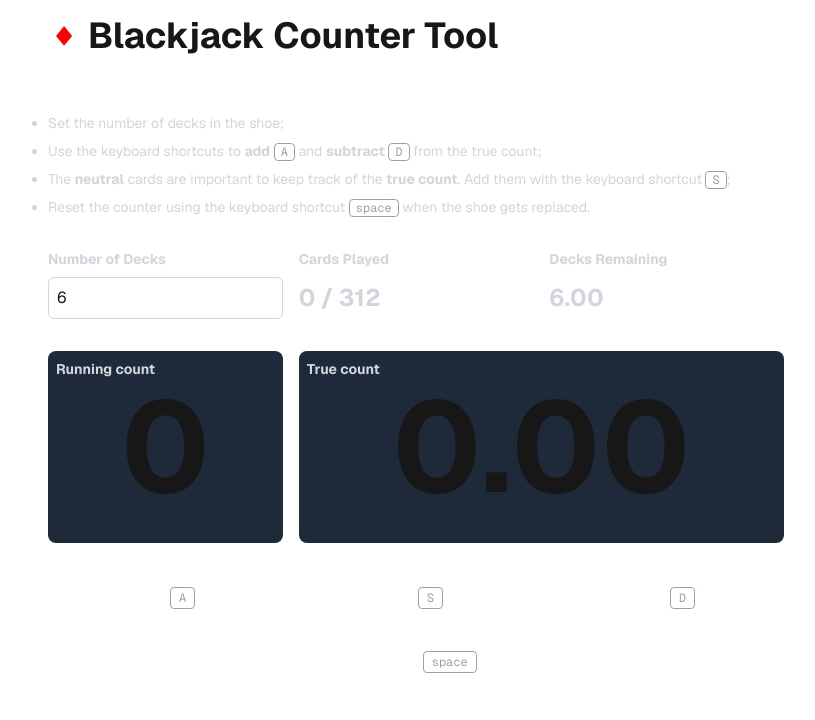
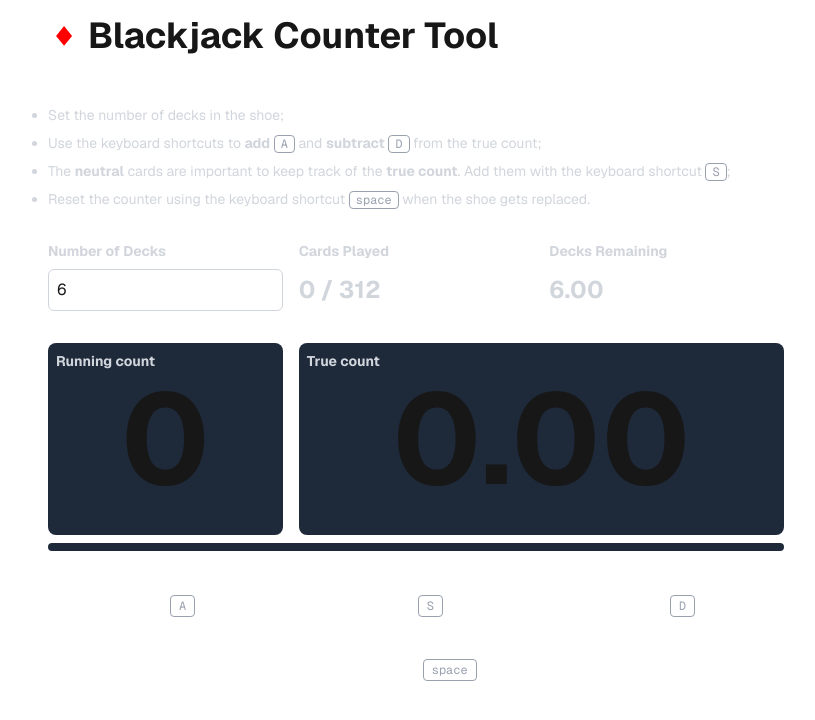
Before and after one commit to tchesa/blackjack-counter-tool, a Next.js app: page / in a window 1280 px wide. Shown: the top 720 px of the page, without its empty margins (224-1039 px from the left). Built offline with nearby package versions, Linux system fonts and the light colour scheme.

Commit message:
card counter graph

```diff
--- a/app/page.tsx
+++ b/app/page.tsx
@@ -32,7 +32,11 @@ export default function Home() {
   const [isNeutralPressed, setIsNeutralPressed] = useState<boolean>(false);
   const [isResetPressed, setIsResetPressed] = useState<boolean>(false);
   const [numberOfDecks, setNumberOfDecks] = useState<number>(6);
-  const [cardsPlayed, setCardsPlayed] = useState<number>(0);
+  const [smallCardsPlayed, setSmallCardsPlayed] = useState<number>(0);
+  const [largeCardsPlayed, setLargeCardsPlayed] = useState<number>(0);
+  const [neutralCardsPlayed, setNeutralCardsPlayed] = useState<number>(0);
+
+  const cardsPlayed = smallCardsPlayed + largeCardsPlayed + neutralCardsPlayed;
 
   useEffect(() => {
     const storedNumberOfDecks = window.localStorage.getItem(
@@ -60,21 +64,23 @@ export default function Home() {
 
   const handleReset = useCallback(() => {
     setCount(0);
-    setCardsPlayed(0);
+    setSmallCardsPlayed(0);
+    setLargeCardsPlayed(0);
+    setNeutralCardsPlayed(0);
   }, []);
 
   const handleAdd = useCallback(() => {
     setCount((x) => x + 1);
-    setCardsPlayed((x) => x + 1);
+    setSmallCardsPlayed((x) => x + 1);
   }, []);
 
   const handleSubtract = useCallback(() => {
     setCount((x) => x - 1);
-    setCardsPlayed((x) => x + 1);
+    setLargeCardsPlayed((x) => x + 1);
   }, []);
 
   const handleNeutral = useCallback(() => {
-    setCardsPlayed((x) => x + 1);
+    setNeutralCardsPlayed((x) => x + 1);
   }, []);
 
   useEffect(() => {
@@ -208,6 +214,7 @@ export default function Home() {
             value={decksRemaining.toFixed(2)}
           />
         </div>
+        <div className="flex flex-col gap-2 w-full">
           <div className="gap-4 w-full grid grid-cols-3">
             {COUNTERS.map((key) => {
               const value = counters[key];
@@ -234,6 +241,21 @@ export default function Home() {
                 </div>
               );
             })}
+          </div>
+          <div className="flex flex-row w-full h-2 rounded-lg overflow-hidden">
+            <div
+              className="bg-green-800 h-full"
+              style={{ flexGrow: smallCardsPlayed }}
+            />
+            <div
+              className="bg-gray-800 h-full"
+              style={{ flexGrow: cardsPlayed === 0 ? 1 : neutralCardsPlayed }}
+            />
+            <div
+              className="bg-red-800 h-full"
+              style={{ flexGrow: largeCardsPlayed }}
+            />
+          </div>
         </div>
         <div className="flex flex-col gap-4 w-full">
           <div className="w-full grid grid-cols-3 gap-4">
```
Also changed, not shown: 10 other files (tests, documents, lock files or other folders). Lines whose indentation alone changed are shown as unchanged.
